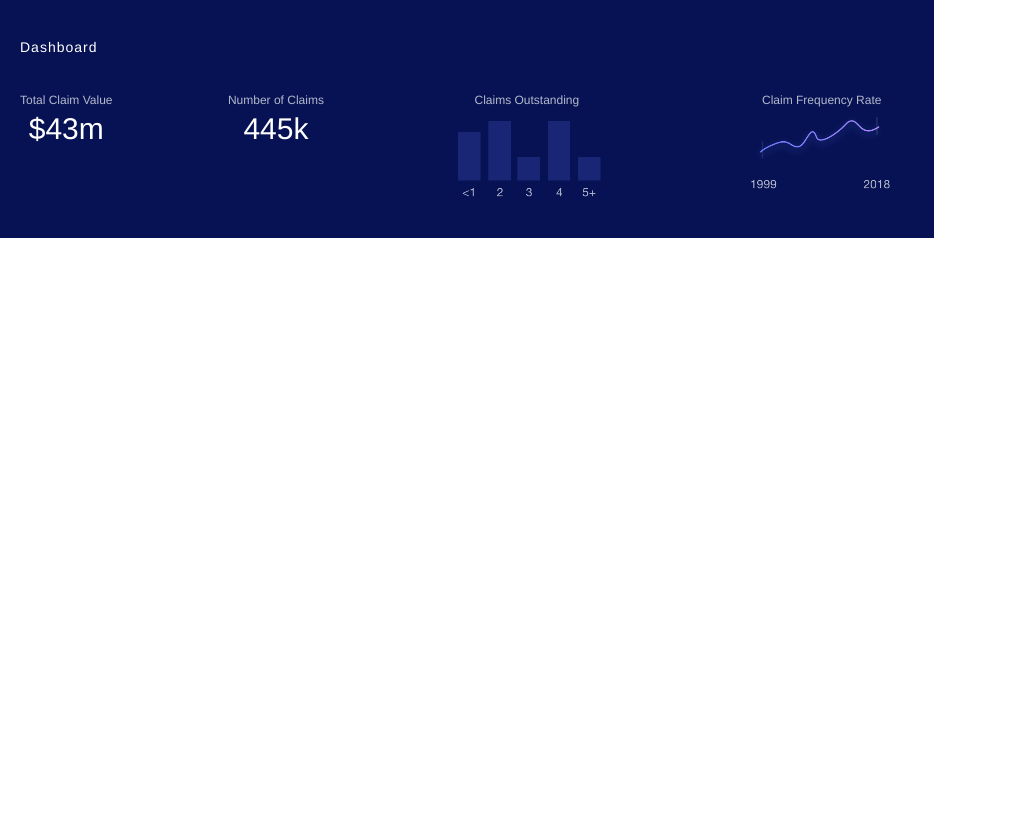
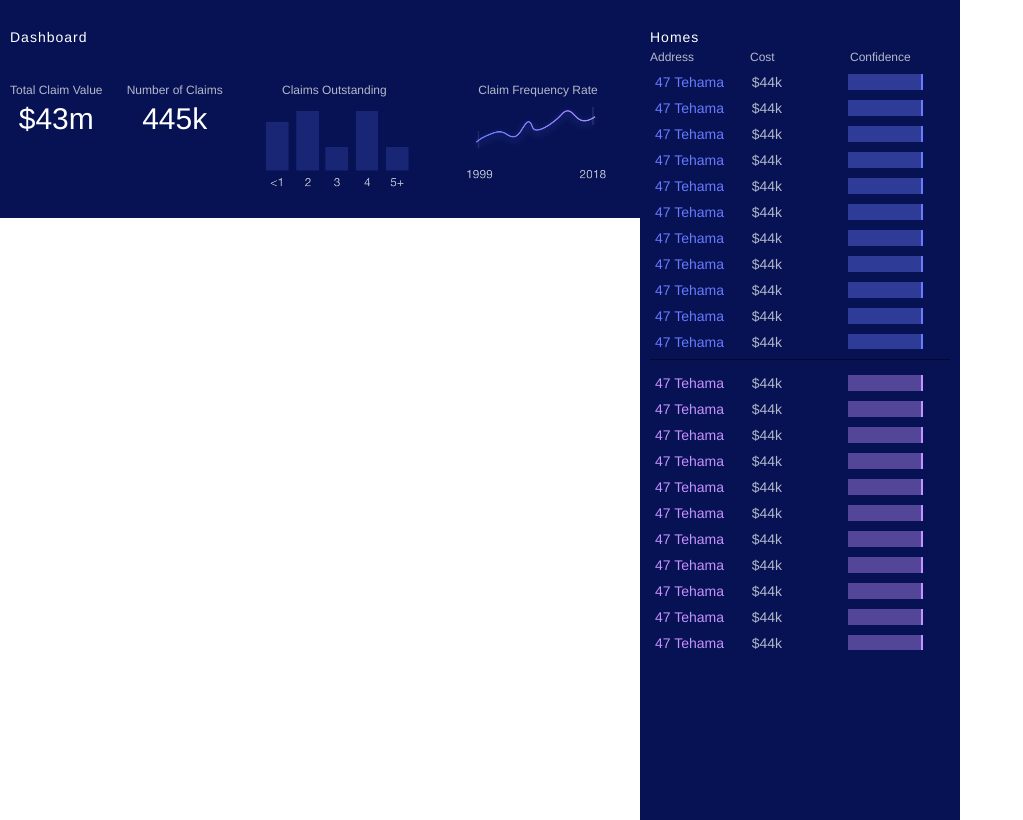
Before and after one commit to jiangl/magikarp, a React (Create React App) app in the folder ui/: page / in a window 1280 px wide. Shown: the whole page, without its empty margins (0-1023 px from the left). Built offline with nearby package versions, Linux system fonts and the light colour scheme.

Commit message:
created basic middle panel (#12)

```diff
--- a/ui/src/App.css
+++ b/ui/src/App.css
@@ -10,13 +10,21 @@
 }
 
 .left-panel {
-  flex: 2 1 auto;
+  flex: 2 1 0;
 }
 
 .middle-panel {
-  flex: 1 1 auto;
+  flex: 1 1 0;
 }
 
 .right-panel {
-  flex: 1 1 auto;
+  flex: 1 1 0;
 }
+
+h4 {
+  font-size: 14px;
+  font-weight: normal;
+  letter-spacing: 1px;
+  color: white;
+  margin-bottom: 0;
+}
--- a/ui/src/App.js
+++ b/ui/src/App.js
@@ -2,6 +2,20 @@ import React, { Component } from 'react';
 import logo from './logo.svg';
 import './App.css';
 import Dashboard from './Dashboard';
+import HomeInfo from './HomeInfo';
+import HomeListing from './HomeListing';
+
+const mockHighConfidence = Array(20).fill({
+  address: '47 Tehama',
+  cost: 44,
+  confidencePercentile: 75
+});
+
+const mockLowConfidence = Array(20).fill({
+  address: '629 Sterling',
+  cost: 11,
+  confidencePercentile: 37
+});
 
 class App extends Component {
   render() {
@@ -10,7 +24,12 @@ class App extends Component {
         <div className="left-panel">
           <Dashboard />
         </div>
-        <div className="middle-panel" />
+        <div className="middle-panel">
+          <HomeListing
+            highConfidenceHomes={mockHighConfidence}
+            lowConfidenceHomes={mockLowConfidence}
+          />
+        </div>
         <div className="right-panel" />
       </div>
     );
--- /dev/null
+++ b/ui/src/ConfidenceBar.js
@@ -0,0 +1,11 @@
+import React from 'react';
+
+const ConfidenceBar = ({ confidencePercentile }) => {
+  return (
+    <div className="confidenceBar">
+      <div className="barFill" style={{ width: `${confidencePercentile}%` }} />
+    </div>
+  );
+};
+
+export default ConfidenceBar;
--- a/ui/src/Dashboard.css
+++ b/ui/src/Dashboard.css
@@ -1,7 +1,7 @@
 .dashboardContainer {
   background-color: #061253;
   min-height: 20%;
-  padding: 20px;
+  padding: 10px;
 }
 
 .dashboardContainer > h4 {
--- /dev/null
+++ b/ui/src/HomeInfo.css
@@ -0,0 +1,40 @@
+.homeInfo {
+  background-color: #061253;
+  padding: 5px;
+  display: flex;
+  justify-content: space-between;
+  font-size: 14px;
+}
+
+.homeInfo.high > .address {
+  color: #697afe;
+}
+
+.homeInfo.low > .address {
+  color: #c692ff;
+}
+
+.address {
+  flex: 1;
+}
+
+.cost {
+  color: rgba(255, 255, 255, 0.7);
+  flex: 1;
+}
+
+.confidenceBar {
+  display: flex;
+  flex: 1;
+}
+
+.barFill {
+  border-right: 2px solid #c692ff;
+  background-color: rgba(198, 146, 255, 0.4);
+  height: 100%;
+}
+
+.homeInfo.high .barFill {
+  border-color: #697afe;
+  background-color: rgba(105, 122, 254, 0.4);
+}
--- /dev/null
+++ b/ui/src/HomeInfo.js
@@ -0,0 +1,22 @@
+import React from 'react';
+import ConfidenceBar from './ConfidenceBar';
+
+import './HomeInfo.css';
+
+const HomeInfo = ({
+  onClick,
+  address,
+  cost,
+  confidencePercentile,
+  confidenceLevel
+}) => {
+  return (
+    <div className={`homeInfo ${confidenceLevel}`} onClick={onClick}>
+      <span className="address">{address}</span>
+      <span className="cost">{`$${cost}k`}</span>
+      <ConfidenceBar confidencePercentile={confidencePercentile} />
+    </div>
+  );
+};
+
+export default HomeInfo;
--- /dev/null
+++ b/ui/src/HomeListing.css
@@ -0,0 +1,39 @@
+.homeListing {
+  background-color: #061253;
+  padding: 10px;
+  height: 100%;
+}
+
+.listingHeaders {
+  padding: 5px 0;
+  display: flex;
+  justify-content: space-between;
+}
+
+.listingHeaders > span {
+  flex: 1;
+  font-size: 12px;
+  color: rgba(255, 255, 255, 0.7);
+  font-weight: 400;
+}
+
+.listingContainer {
+  max-height: 35%;
+  overflow-y: scroll;
+}
+
+.listingContainer::-webkit-scrollbar {
+  width: 5px;
+  border-radius: 1px;
+}
+
+.listingContainer::-webkit-scrollbar-thumb {
+  background: #666;
+}
+
+.divider {
+  margin: 10px 0;
+  height: 1px;
+  background-color: black;
+  opacity: 0.5;
+}
--- /dev/null
+++ b/ui/src/HomeListing.js
@@ -0,0 +1,30 @@
+import React from 'react';
+import HomeInfo from './HomeInfo';
+
+import './HomeListing.css';
+
+const HomeListing = ({ highConfidenceHomes, lowConfidenceHomes }) => {
+  return (
+    <div className="homeListing">
+      <h4>Homes</h4>
+      <div className="listingHeaders">
+        <span>Address</span>
+        <span>Cost</span>
+        <span>Confidence</span>
+      </div>
+      <div className="listingContainer">
+        {highConfidenceHomes.map(home => {
+          return <HomeInfo {...home} confidenceLevel="high" />;
+        })}
+      </div>
+      <div className="divider" />
+      <div className="listingContainer">
+        {highConfidenceHomes.map(home => {
+          return <HomeInfo {...home} confidenceLevel="low" />;
+        })}
+      </div>
+    </div>
+  );
+};
+
+export default HomeListing;
```
